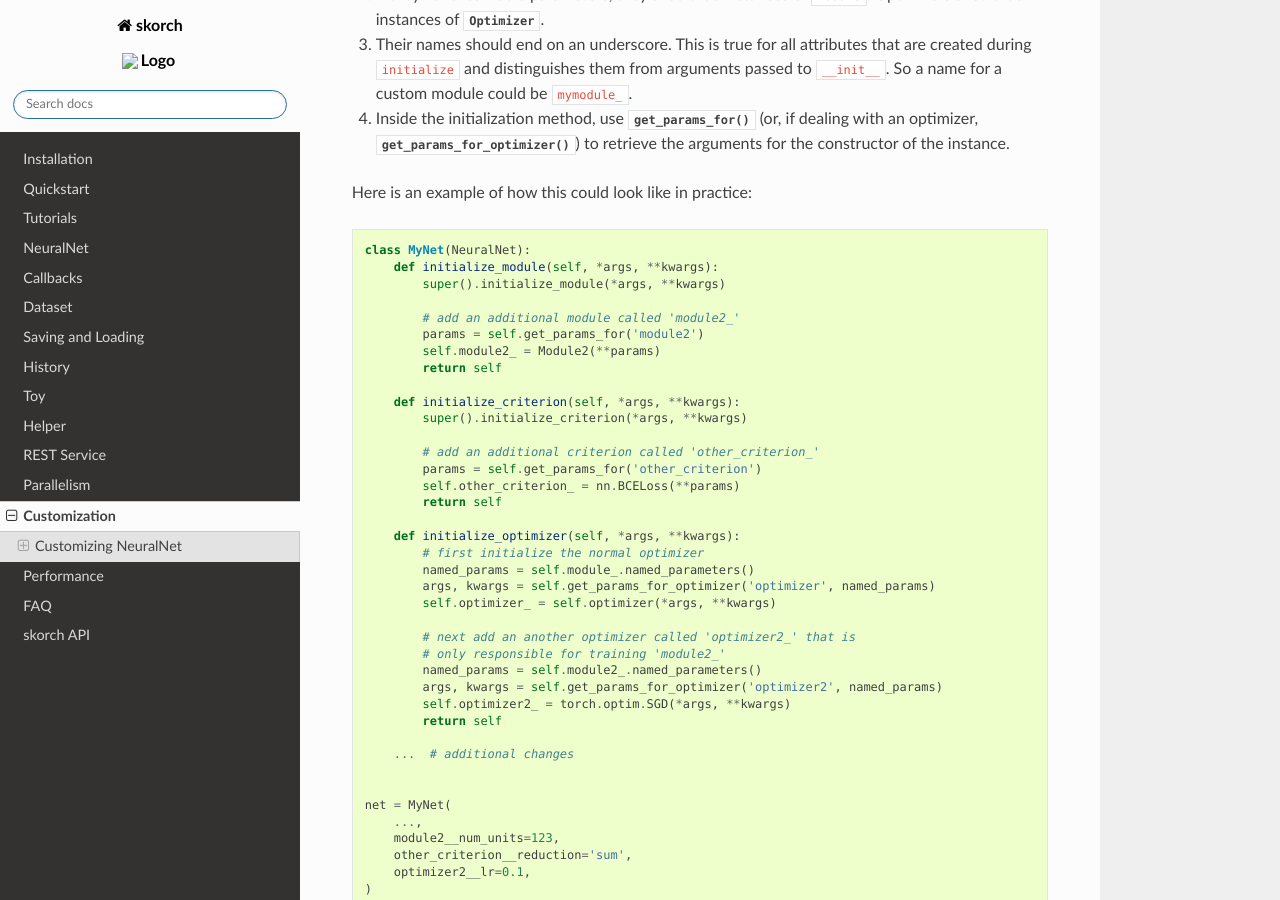
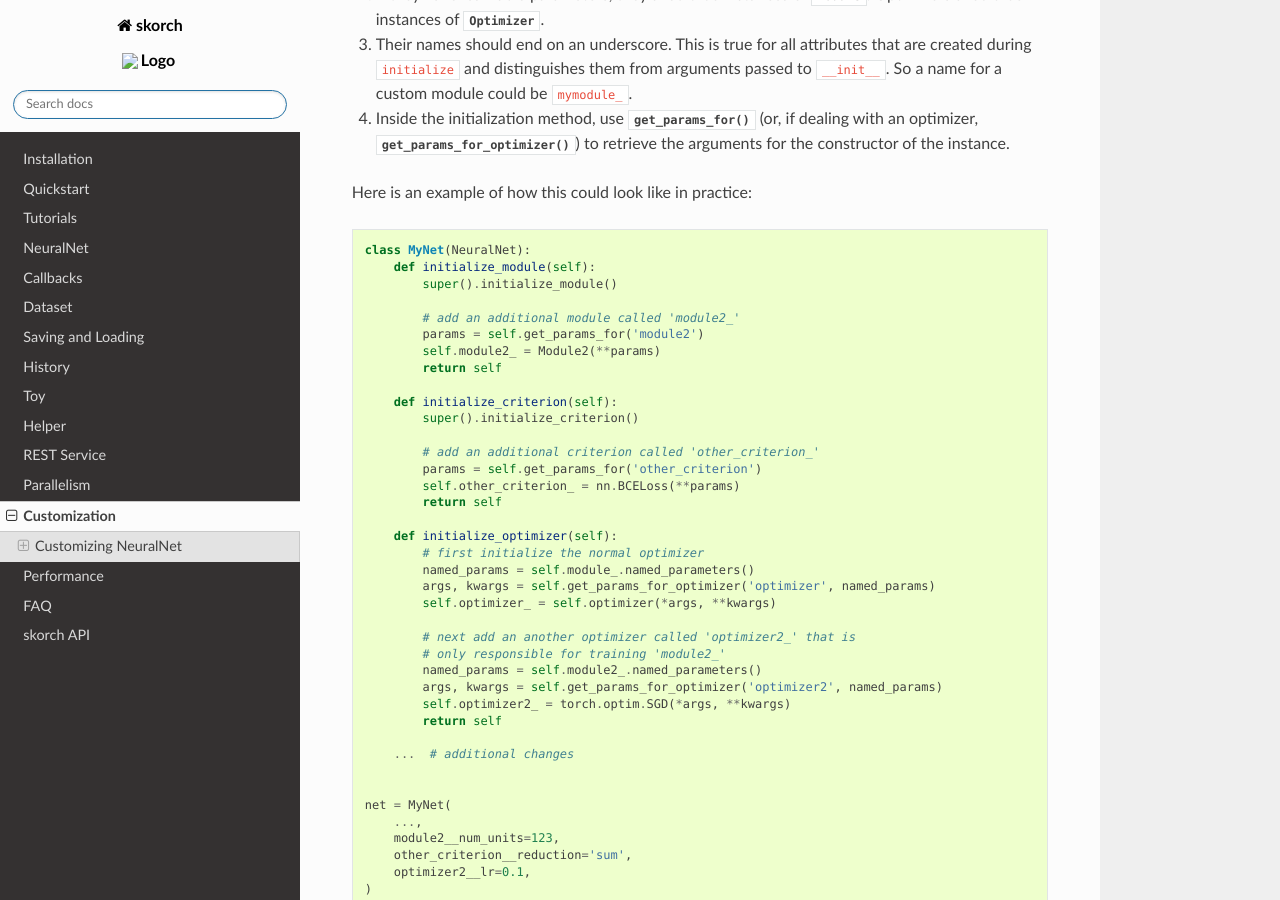
Before and after one commit to skorch-dev/skorch, a Sphinx documentation site: the page built from docs/user/customization.rst, in a window 1280 px wide and 900 px high, scrolled down 3450 px. Built offline with Sphinx 7.4.7 and the Read the Docs theme 2.0.0, drawn with Linux system fonts in a browser that asks for light colours.

Commit message:
Remove unnecessary *args, **kwargs in doc example
The corresponding methods have no *args or **kwargs anyway.

```diff
--- a/docs/user/customization.rst
+++ b/docs/user/customization.rst
@@ -200,23 +200,23 @@ Here is an example of how this could look like in practice:
 .. code:: python
 
     class MyNet(NeuralNet):
-        def initialize_module(self, *args, **kwargs):
-            super().initialize_module(*args, **kwargs)
+        def initialize_module(self):
+            super().initialize_module()
 
             # add an additional module called 'module2_'
             params = self.get_params_for('module2')
             self.module2_ = Module2(**params)
             return self
 
-        def initialize_criterion(self, *args, **kwargs):
-            super().initialize_criterion(*args, **kwargs)
+        def initialize_criterion(self):
+            super().initialize_criterion()
 
             # add an additional criterion called 'other_criterion_'
             params = self.get_params_for('other_criterion')
             self.other_criterion_ = nn.BCELoss(**params)
             return self
 
-        def initialize_optimizer(self, *args, **kwargs):
+        def initialize_optimizer(self):
             # first initialize the normal optimizer
             named_params = self.module_.named_parameters()
             args, kwargs = self.get_params_for_optimizer('optimizer', named_params)
```
